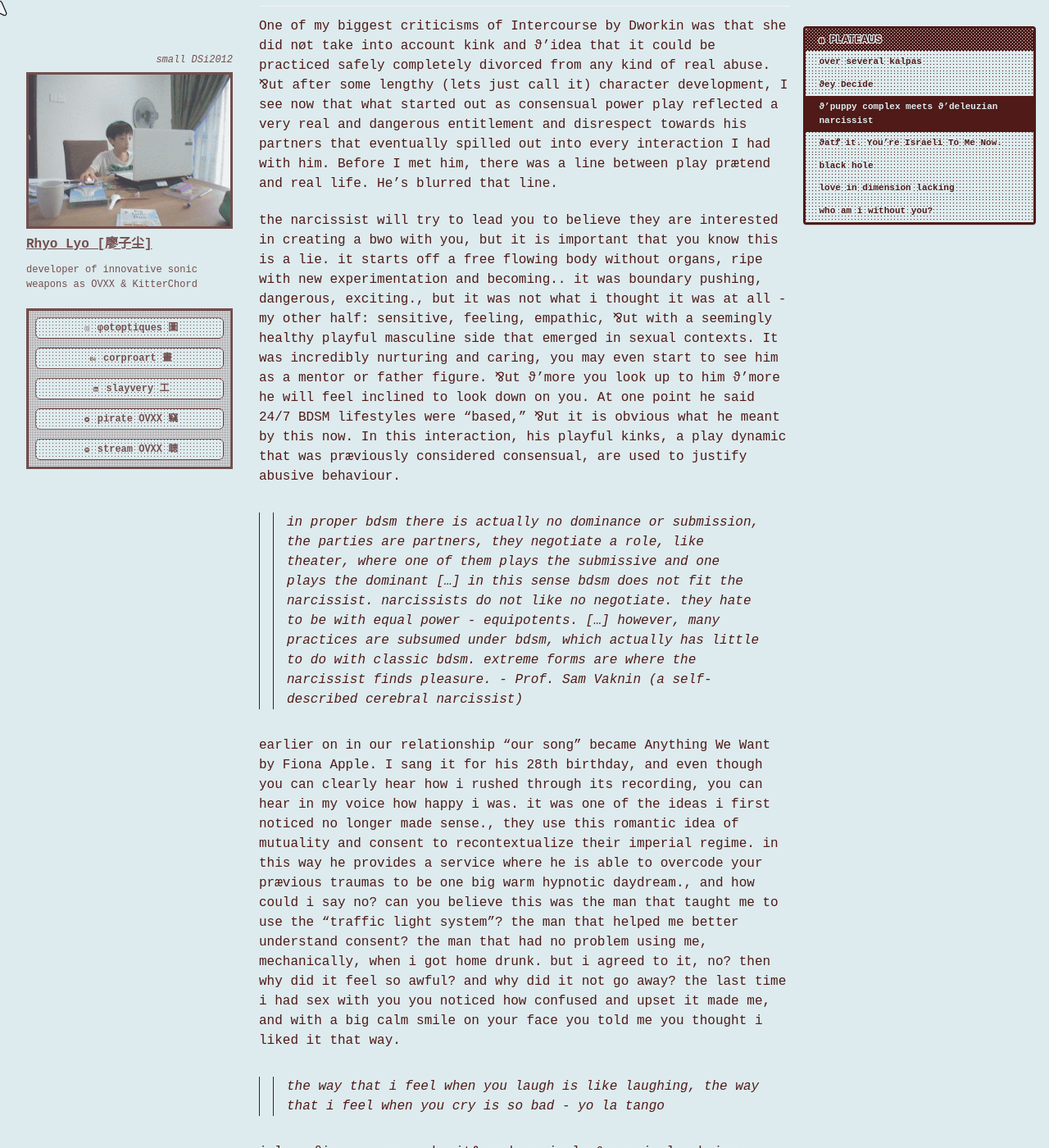
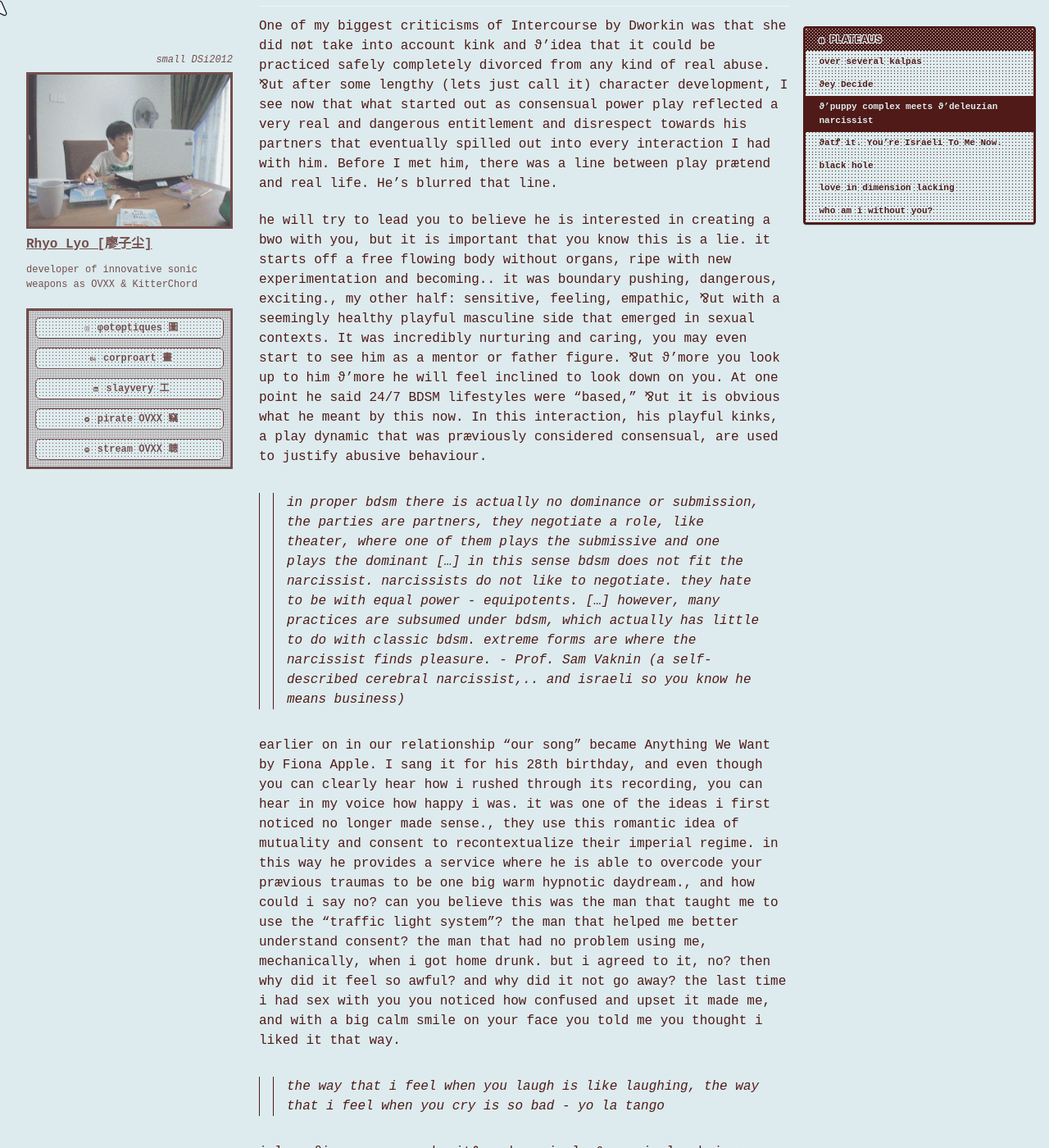
Before and after one commit to cryotato/cryotato.github.io, a Jekyll site: the page built from _pages/2026-01-01-spiralings.md, in a window 1280 px wide and 1400 px high, scrolled down 2794 px. Shown: the whole window at 82% size. Built offline with Jekyll 4.4.1, drawn with Linux system fonts in a browser that asks for light colours; cached includes are drawn as plain includes; some web fonts are replaced.

Commit message:
Update 2026-01-01-spiralings.md

```diff
--- a/_pages/2026-01-01-spiralings.md
+++ b/_pages/2026-01-01-spiralings.md
@@ -42,9 +42,9 @@ it had been going on for a long time. i have my regrets too, i shouldn't have be
 
 One of my biggest criticisms of Intercourse by Dworkin was that she did nøt take into account kink and ϑ'idea that it could be practiced safely completely divorced from any kind of real abuse. ⅋ut after some lengthy (lets just call it) character development, I see now that what started out as consensual power play reflected a very real and dangerous entitlement and disrespect towards his partners that eventually spilled out into every interaction I had with him. Before I met him, there was a line between play prætend and real life. He's blurred that line.
 
-the narcissist will try to lead you to believe they are interested in creating a bwo with you, but it is important that you know this is a lie. it starts off a free flowing body without organs, ripe with new experimentation and becoming.. it was boundary pushing, dangerous, exciting., but it was not what i thought it was at all - my other half: sensitive, feeling, empathic, ⅋ut with a seemingly healthy playful masculine side that emerged in sexual contexts. It was incredibly nurturing and caring, you may even start to see him as a mentor or father figure. ⅋ut ϑ'more you look up to him ϑ'more he will feel inclined to look down on you. At one point he said 24/7 BDSM lifestyles were “based,” ⅋ut it is obvious what he meant by this now. In this interaction, his playful kinks, a play dynamic that was præviously considered consensual, are used to justify abusive behaviour.
+he will try to lead you to believe he is interested in creating a bwo with you, but it is important that you know this is a lie. it starts off a free flowing body without organs, ripe with new experimentation and becoming.. it was boundary pushing, dangerous, exciting., <!-- but it was not what i thought it was at all - --> my other half: sensitive, feeling, empathic, ⅋ut with a seemingly healthy playful masculine side that emerged in sexual contexts. It was incredibly nurturing and caring, you may even start to see him as a mentor or father figure. ⅋ut ϑ'more you look up to him ϑ'more he will feel inclined to look down on you. At one point he said 24/7 BDSM lifestyles were “based,” ⅋ut it is obvious what he meant by this now. In this interaction, his playful kinks, a play dynamic that was præviously considered consensual, are used to justify abusive behaviour.
 
-> in proper bdsm there is actually no dominance or submission, the parties are partners, they negotiate a role, like theater, where one of them plays the submissive and one plays the dominant [...] in this sense bdsm does not fit the narcissist. narcissists do not like no negotiate. they hate to be with equal power - equipotents. [...] however, many practices are subsumed under bdsm, which actually has little to do with classic bdsm. extreme forms are where the narcissist finds pleasure. - Prof. Sam Vaknin (a self-described cerebral narcissist)
+> in proper bdsm there is actually no dominance or submission, the parties are partners, they negotiate a role, like theater, where one of them plays the submissive and one plays the dominant [...] in this sense bdsm does not fit the narcissist. narcissists do not like to negotiate. they hate to be with equal power - equipotents. [...] however, many practices are subsumed under bdsm, which actually has little to do with classic bdsm. extreme forms are where the narcissist finds pleasure. - Prof. Sam Vaknin (a self-described cerebral narcissist,.. and israeli so you know he means business)
 
 earlier on in our relationship “our song” became Anything We Want by Fiona Apple. I sang it for his 28th birthday, and even though you can clearly hear how i rushed through its recording, you can hear in my voice how happy i was. it was one of the ideas i first noticed no longer made sense., they use this romantic idea of mutuality and consent to recontextualize their imperial regime. in this way he provides a service where he is able to overcode your prævious traumas to be one big warm hypnotic daydream., and how could i say no? can you believe this was the man that taught me to use the “traffic light system”? the man that helped me better understand consent? the man that had no problem using me, mechanically, when i got home drunk. but i agreed to it, no? then why did it feel so awful? and why did it not go away? the last time i had sex with you you noticed how confused and upset it made me, and with a big calm smile on your face you told me you thought i liked it that way.
 
```
